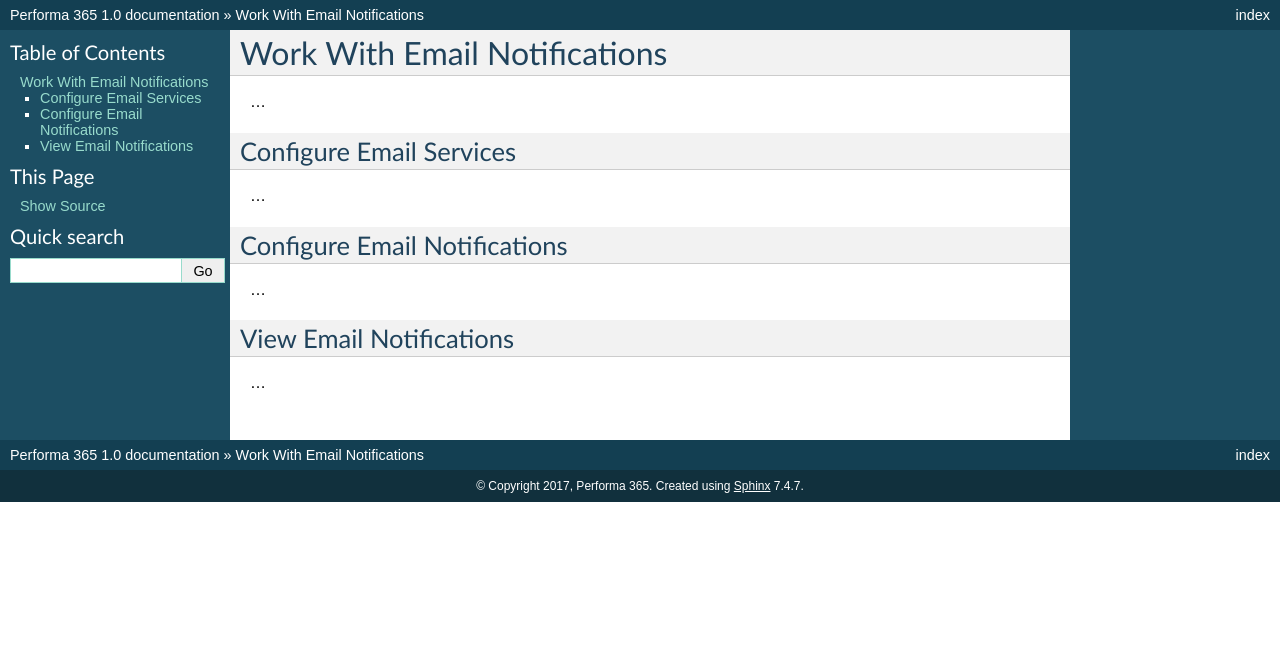
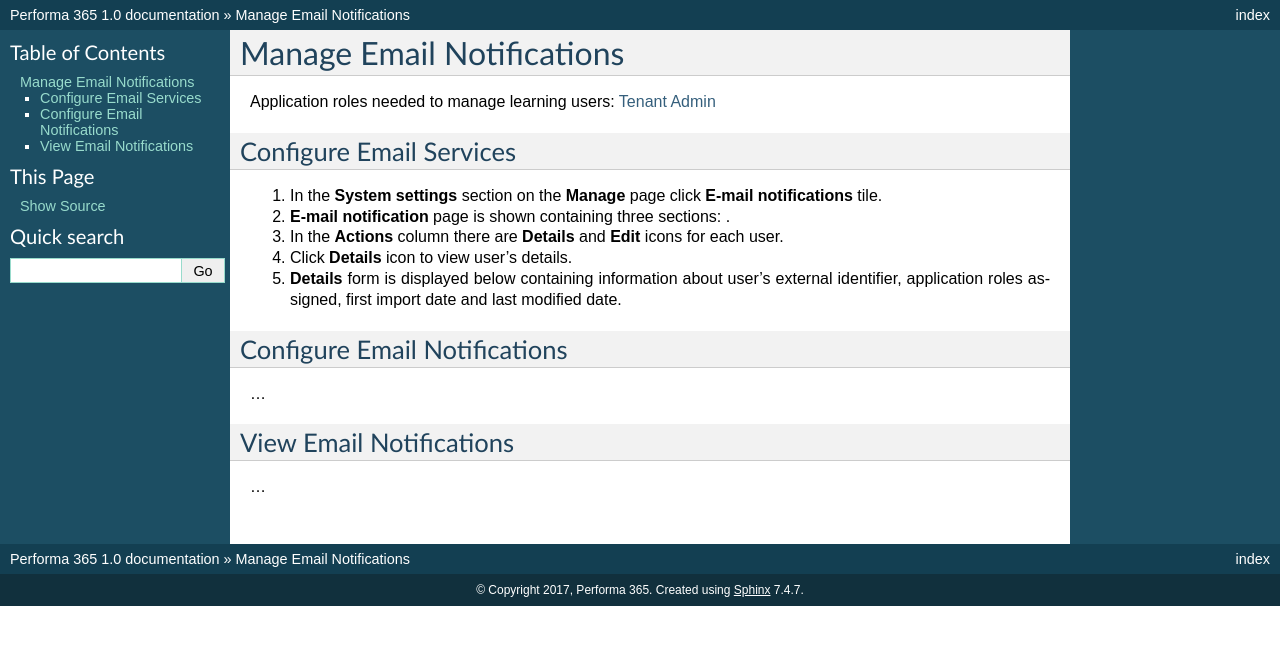
Before and after one commit to pslisko/performa365docs, a Sphinx documentation site: the page built from docs/howto/work_with_email_notifications.rst, in a window 1280 px wide. Shown: the top 645 px of the page. Built offline with Sphinx 7.4.7, drawn with Linux system fonts in a browser that asks for light colours; pages that are not in the unit, such as notebooks, are missing from menus.

Commit message:
Update work_with_email_notifications.rst

```diff
--- a/docs/howto/work_with_email_notifications.rst
+++ b/docs/howto/work_with_email_notifications.rst
@@ -1,14 +1,19 @@
 .. _email_notifications:
 
-Work With Email Notifications
+Manage Email Notifications
 =============================
 
-...
+Application roles needed to manage learning users: :ref:`Tenant Admin <tenant_administrator>`
 
 Configure Email Services
 ^^^^^^^^^^^^^^
 
-...
+#. In the **System settings** section on the **Manage** page click **E-mail notifications** tile.
+#. **E-mail notification** page is shown containing three sections: .
+#. In the **Actions** column there are **Details** and **Edit** icons for each user.
+#. Click **Details** icon to view user's details.
+#. **Details** form is displayed below containing information about user's external identifier, application roles assigned, first import date and last modified date.
+
 
 Configure Email Notifications
 ^^^^^^^^^^^^^^
```
